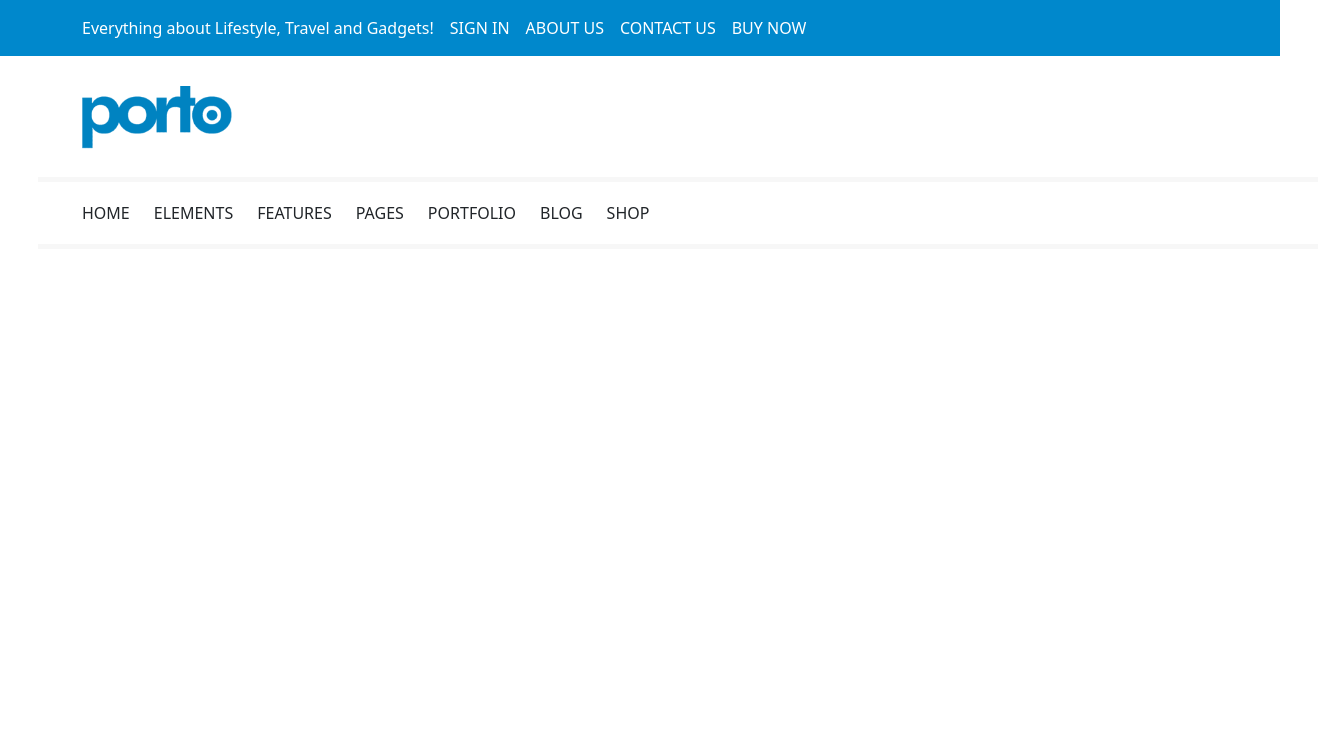
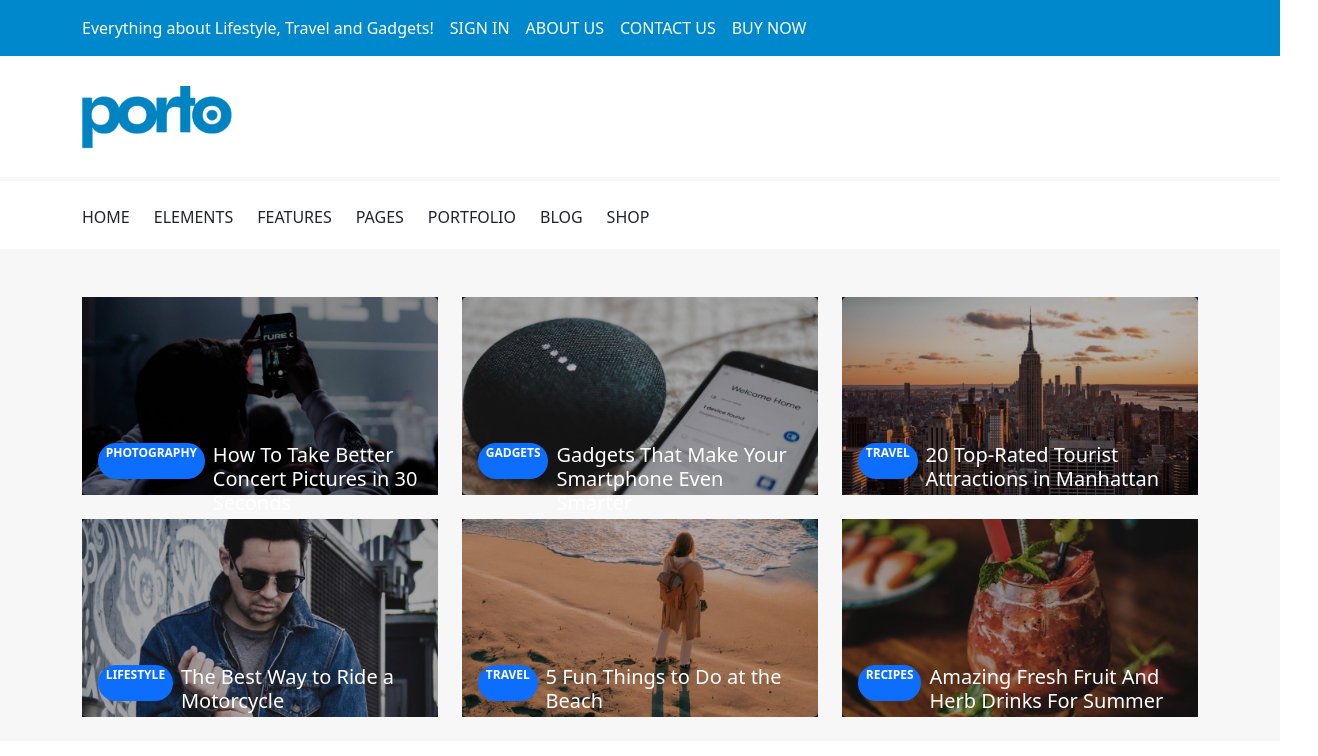
Before and after one commit to riccardococciolo/proj-html-vuejs, a Vue app: page / in a window 1280 px wide. Shown: the top 756 px of the page, 1318 px wide, since content can reach past the window. Built offline with nearby package versions, Linux system fonts and the light colour scheme.

Commit message:
add: featured post

```diff
--- a/src/components/AppMain.vue
+++ b/src/components/AppMain.vue
@@ -1,8 +1,17 @@
 <script>
+import FeaturedCard from './FeaturedCard.vue';
+import { store } from '../store'
+
 export default {
     props: {
         sections: Array,
-    }
+    },
+    components: { FeaturedCard },
+    data() {
+        return {
+            store,
+        }
+    },
 }
 </script>
 
@@ -14,12 +23,21 @@ export default {
             </div>
         </div>
     </div>
-    <div>
+    <div class="border-y">
         <div class="container">
             <div class="link position-relative">
-                <ul class="d-flex gap-4 py-4 px-0">
+                <ul class="d-flex justify-content-start flex-row gap-4 py-4 px-0">
                     <li v-for="(section) in sections"><a href="">{{ section }}</a></li>
                 </ul>
+            </div>
+        </div>
+    </div>
+    <div class="wrapper">
+        <div class="container">
+            <div class="row row-cols-3 g-4 py-4">
+                <div v-for="(featuredPost, index) in store.featured" :key="index" class="col-4">
+                    <FeaturedCard :img="featuredPost.img" :description="featuredPost.description" :badges="featuredPost.badges"/>
+                </div>
             </div>
         </div>
     </div>
@@ -32,20 +50,12 @@ export default {
     width: 150px;
 }
 
+.border-y {
+    border-top: 4px solid $background-grey;
+    border-bottom: 4px solid $background-grey;
+}
 .link {
     ul {
-        &::after {
-            content: '';
-            position: absolute;
-            top: 0;
-            right: -120px;
-            width: 100vw;
-            height: 100%;
-            border-top: 5px solid $background-grey;
-            border-bottom: 5px solid $background-grey;
-            z-index: -1;
-        }
-
         li {
             list-style-type: none;
 
@@ -60,4 +70,8 @@ export default {
         }
     }
 }
+
+.wrapper {
+    background-color: $background-grey;
+}
 </style>
--- a/src/components/FeaturedCard.vue
+++ b/src/components/FeaturedCard.vue
@@ -1,16 +1,50 @@
 <script>
 export default {
+    props: {
+        img: String,
+        description: String,
+        badges: String,
+    },
+    data() {
+        return {
 
+        }
+    },
+    methods: {
+        getImgPath(img) {
+            return new URL(`../assets/img/${img}`, import.meta.url).href
+        },
+    },
 }
 </script>
 
 <template>
     <div>
-
+        <div class="card text-bg-dark position-relative rounded-0 border-0">
+            <div class="overlay"></div>
+            <img :src="getImgPath(img)" class="card-img w-100 object-fit-cover" alt="...">
+            <div class="card-img-overlay z-3 d-flex gap-2">
+                <span class="badge rounded-pill text-bg-primary">{{ badges }}</span>
+                <h5 class="card-title">{{ description }}</h5>
+            </div>
+        </div>
     </div>
 </template>
 
 <style lang="scss" scoped>
-    @use "../style/partials/variables" as *;
+@use "../style/partials/variables" as *;
 
+.card-img-overlay {
+    top: 130px;
+    left: 0;
+}
+
+.overlay {
+    position: absolute;
+    top: 0;
+    left: 0;
+    width: 100%;
+    height: 100%;
+    background-color: rgba(0, 0, 0, 0.3);
+}
 </style>
--- a/src/store.js
+++ b/src/store.js
@@ -1,5 +1,36 @@
 import { reactive } from "vue";
 
 export const store = reactive({
-
+    featured: [
+      {
+        img: "blog-46.jpg",
+        description: "How To Take Better Concert Pictures in 30 Seconds",
+        badges: "PHOTOGRAPHY",
+      },
+      {
+        img: "blog-47.jpg",
+        description: "Gadgets That Make Your Smartphone Even Smarter",
+        badges: "GADGETS",
+      },
+      {
+        img: "blog-48.jpg",
+        description: "20 Top-Rated Tourist Attractions in Manhattan",
+        badges: "TRAVEL",
+      },
+      {
+        img: "blog-49.jpg",
+        description: "The Best Way to Ride a Motorcycle",
+        badges: "LIFESTYLE",
+      },
+      {
+        img: "blog-50.jpg",
+        description: "5 Fun Things to Do at the Beach",
+        badges: "TRAVEL",
+      },
+      {
+        img: "blog-51.jpg",
+        description: "Amazing Fresh Fruit And Herb Drinks For Summer",
+        badges: "RECIPES",
+      },
+    ],
 });
```
